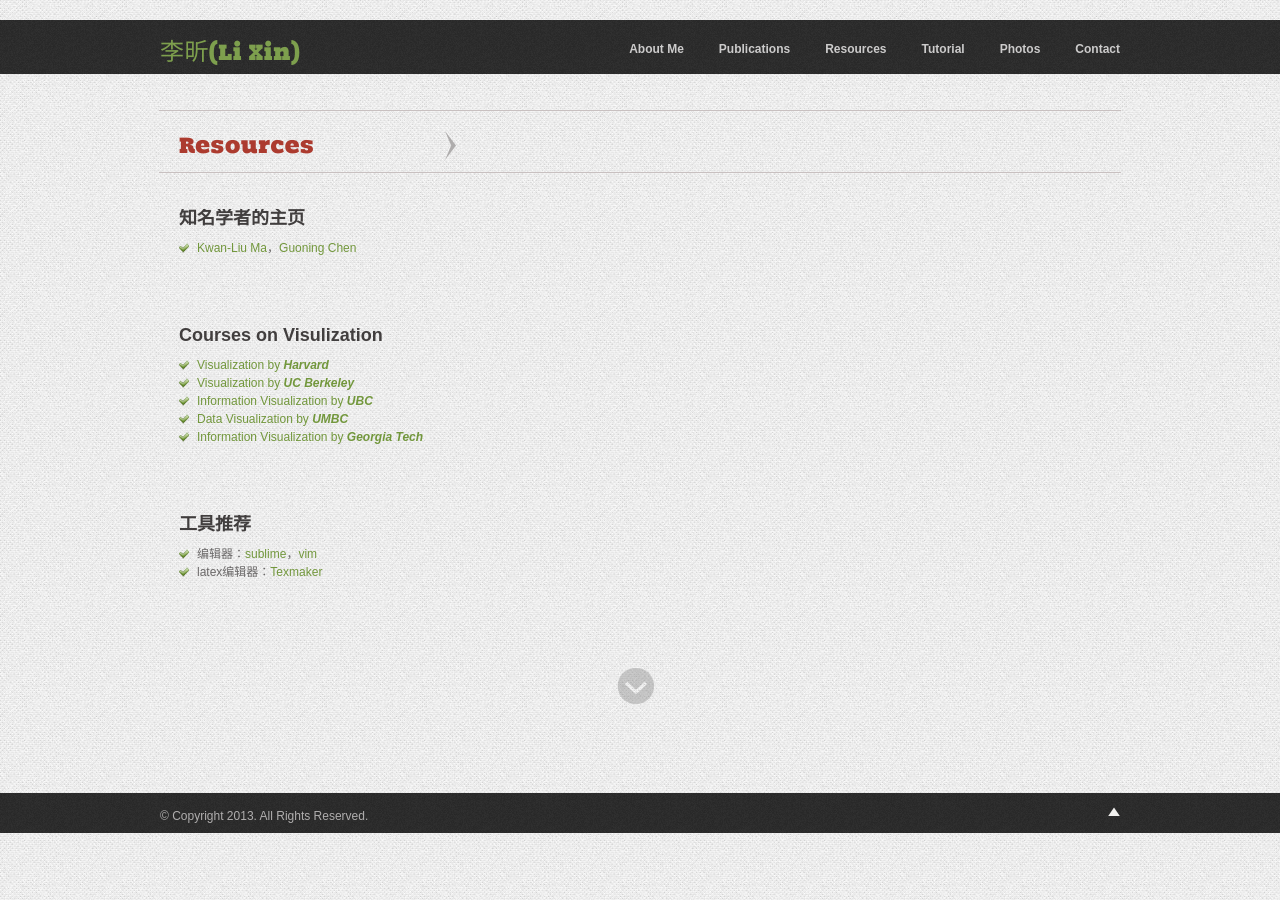
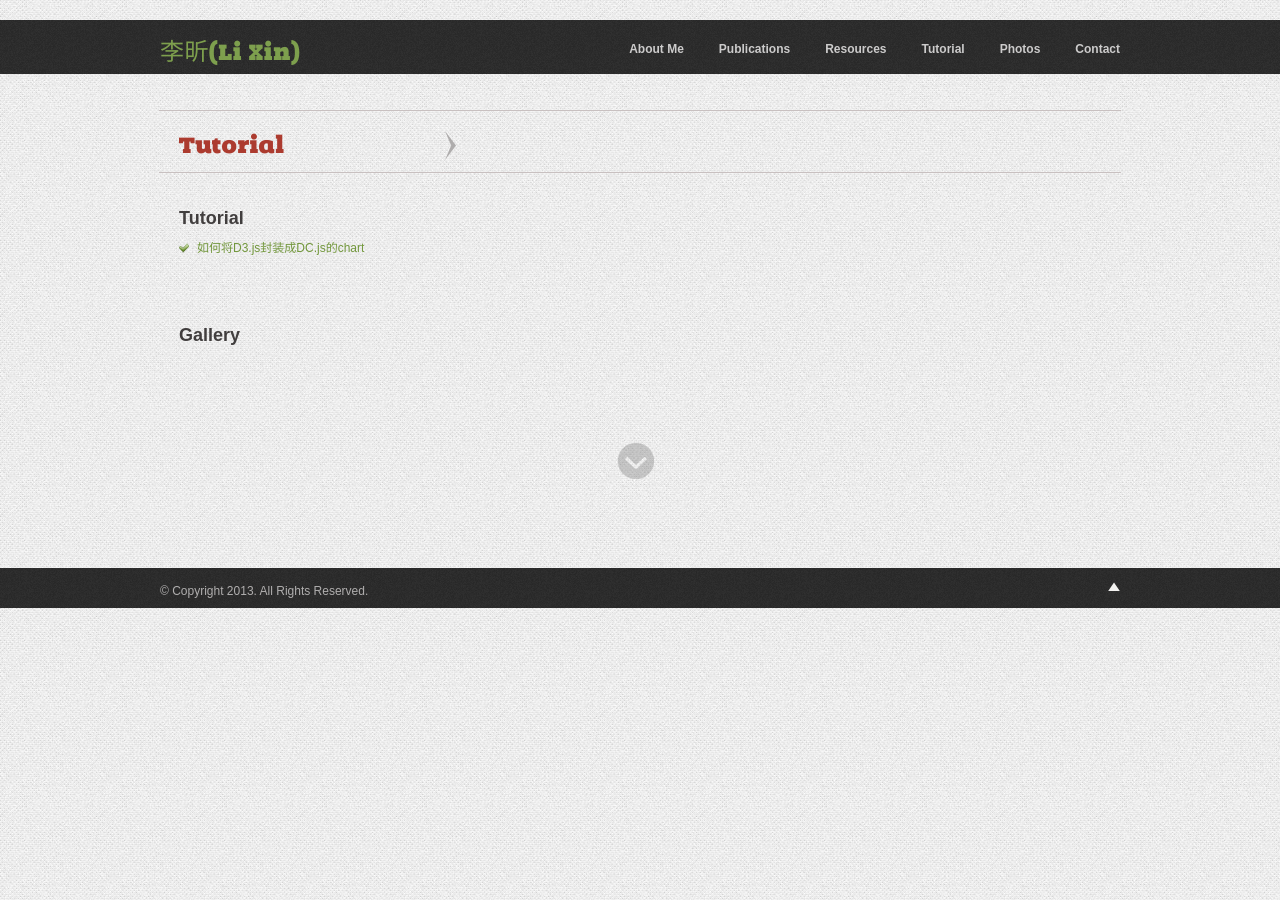
Before and after one commit to cinger007/cinger007.github.com, a Jekyll site: the page built from tutorial.html, in a window 1280 px wide. Built offline with Jekyll 4.4.1, drawn with Linux system fonts in a browser that asks for light colours.

Commit message:
add tutorial link

```diff
--- a/tutorial.html
+++ b/tutorial.html
@@ -8,7 +8,7 @@ title: Li Xin's Homepage
  <div class="intro-section">
   <div class="padding">
     <div class="one-third sep half-tiny-margin">
-     <h1><span>Resources</span></h1>
+     <h1><span>Tutorial</span></h1>
    </div>
    <div class="two-third">
    </div>
@@ -17,35 +17,23 @@ title: Li Xin's Homepage
 
 <div class="half-margin padding">
   <div class="one-third">
-   <h2>知名学者的主页</h2>
+   <h2>Tutorial</h2>
    <ul class="custom-list tick">
-    <li><a href="http://www.cs.ucdavis.edu/~ma/" target="_blank">Kwan-Liu Ma</a>，<a href="http://www.sci.utah.edu/~chengu/" target="_blank">Guoning Chen</a></li>
+    <li><a href="http://cinger007.github.io/tutorial/d3ToDc/index.html" target="_blank">如何将D3.js封装成DC.js的chart</a></li>
   </ul>
 </div>
 </div>
 
 <div class="half-margin padding">
   <div class="one-third">
-    <h2>Courses on Visulization</h2>
+    <h2>Gallery</h2>
     <ul class="custom-list tick">
-     <li><a href="http://www.cs171.org/" target="_blank">Visualization by <em><strong>Harvard</strong></em></a></li>
-     <li><a href="http://vis.berkeley.edu/courses/" target="_blank">Visualization by <em><strong>UC Berkeley </strong></em></a></li>
-     <li><a href="http://www.cs.ubc.ca/~tmm/courses/533/" target="_blank">Information Visualization by <em><strong>UBC</strong></em></a></li>
-     <li><a href="http://www.csee.umbc.edu/~rheingan/691V/" target="_blank">Data Visualization by <em><strong>UMBC</strong></em></a></li>
-     <li><a href="http://www.cc.gatech.edu/~stasko/7450/index.html" target="_blank">Information Visualization by <em><strong>Georgia Tech</strong></em></a></li>
+     <!-- <li><a href="http://www.cs171.org/" target="_blank">Visualization by <em><strong>Harvard</strong></em></a></li> -->
    </ul>
  </div>
 </div>
 
-<div class="half-margin padding">
-  <div class="one-third">
-   <h2>工具推荐</h2>
-   <ul class="custom-list tick">
-    <li>编辑器：<a href="http://www.sublimetext.com/" target="_blank">sublime</a>，<a href="http://www.vim.org" target="_blank">vim</a></li>
-    <li>latex编辑器：<a href="http://www.xm1math.net/texmaker/">Texmaker</a></li>
-  </ul>
-</div>
-</div>
+
 
 <div class="one-third">
 </div>
--- a/tutorial/d3ToDc/example1.html
+++ b/tutorial/d3ToDc/example1.html
@@ -7,6 +7,8 @@
     <body>
 	<button id="btnRefresh">刷新</button>
 	<div id="mychart"></div>
+	<br/>
+	<h3>完整代码参考本页源代码</h3>
 	<script>
 	var dataset = [ 5, 10, 13, 19, 21, 25, 22, 18, 15, 13,11, 12, 15, 20, 18, 17, 16, 18, 23, 25 ];
 	var w=400;
--- a/tutorial/d3ToDc/example2.html
+++ b/tutorial/d3ToDc/example2.html
@@ -13,6 +13,8 @@
 <body>
 <button id="btnRefresh">刷新</button>
 <div id="mychart"></div>
+<br/>
+<h3>完整代码参考本页源代码</h3>
 <script>
     dc.lxBarChart = function (parent, chartGroup) {
         var _chart = dc.baseMixin({});
```
Also changed, not shown: tutorial/d3ToDc/将D3.js封装成DC.js基础教程.md (+10 -0 lines), tutorial/d3ToDc/index.html (renamed from tutorial/d3ToDc/d3ToDc.html).
